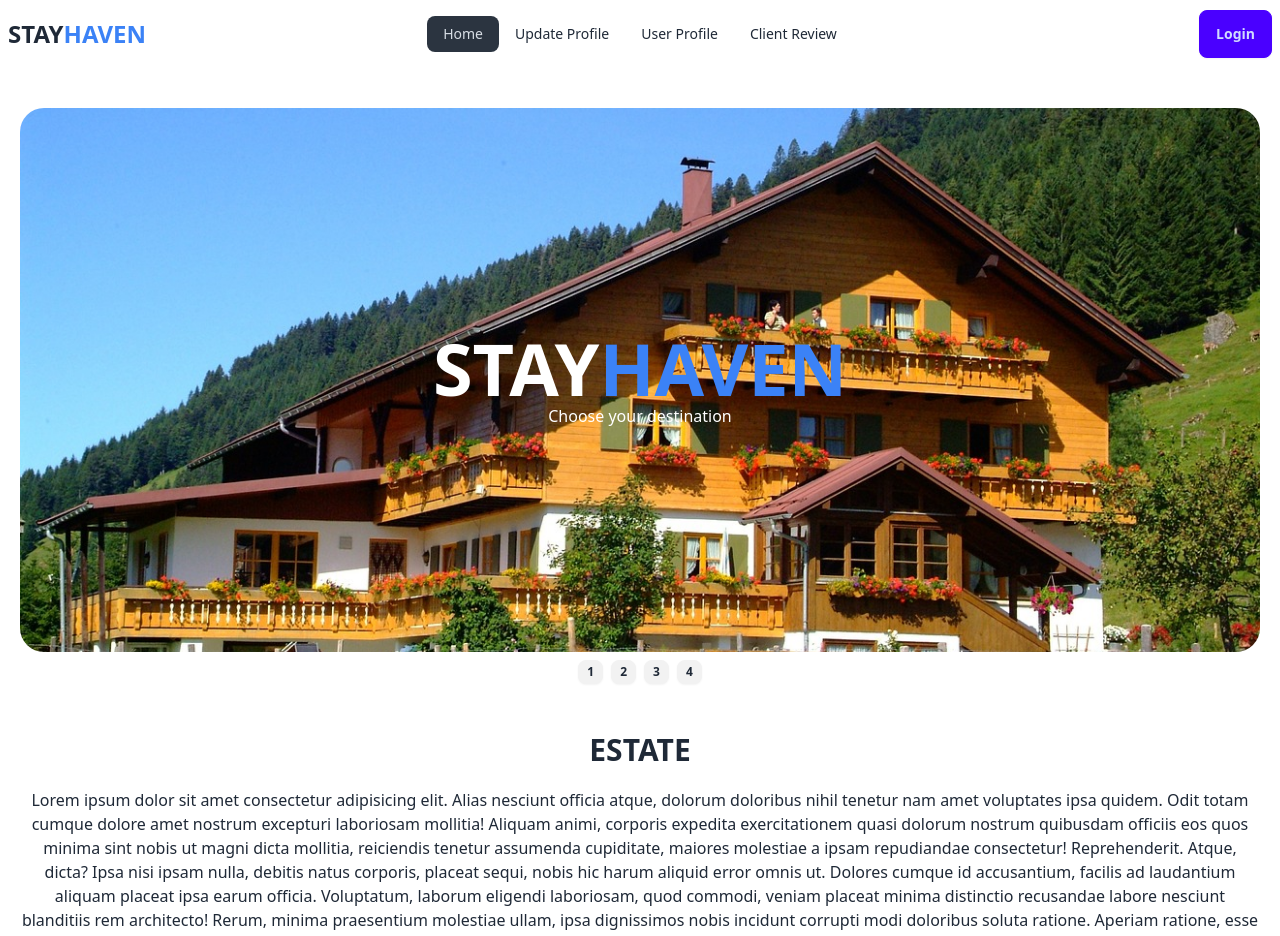
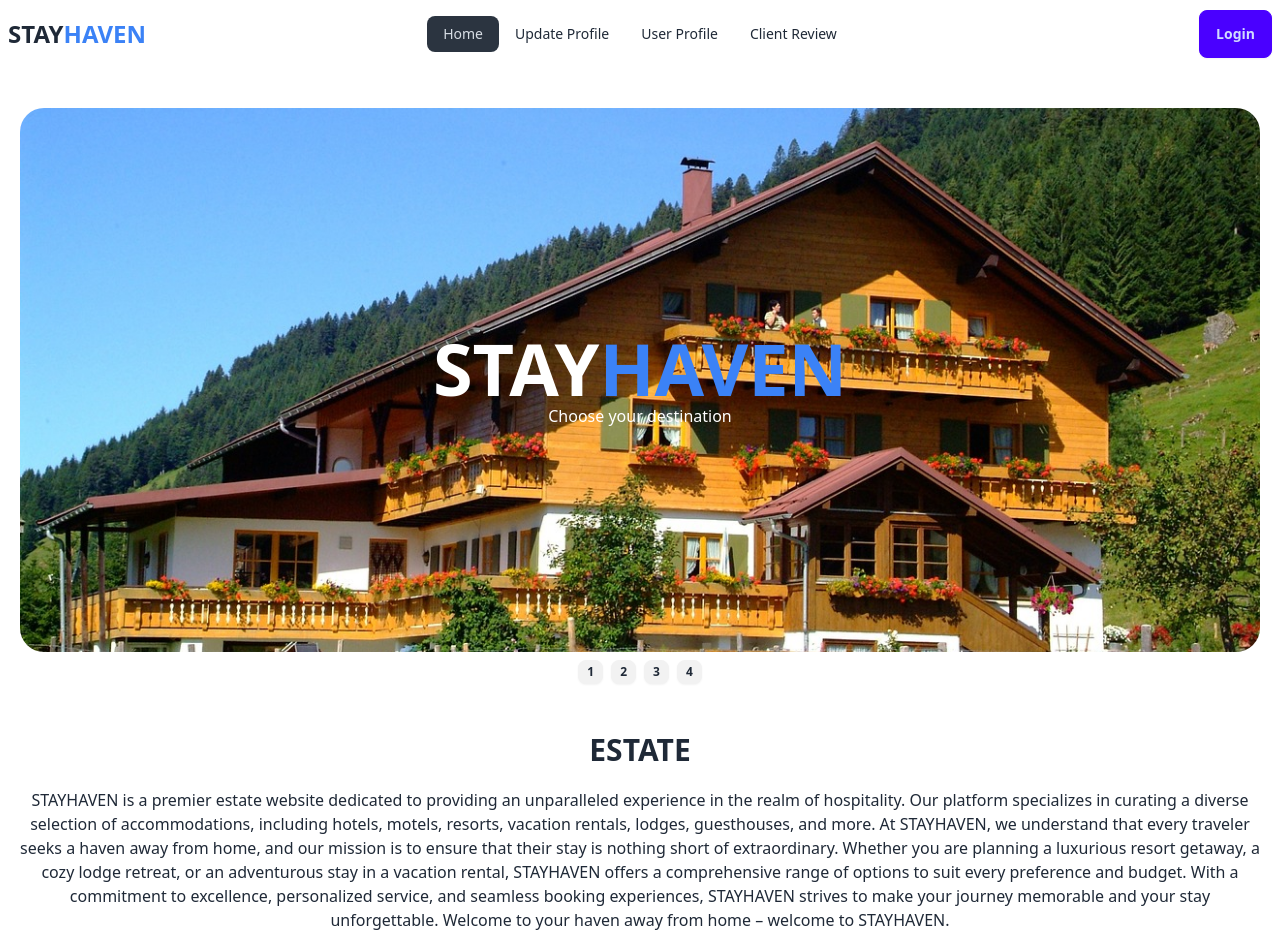
Before and after one commit to NiloyDas19/STAYHAVEN, a React (Vite) app: page / in a window 1280 px wide. Shown: the top 936 px of the page. Built offline with nearby package versions, Linux system fonts and the light colour scheme; no server answers.

Commit message:
edited description of home

```diff
--- a/src/components/Home/Home.jsx
+++ b/src/components/Home/Home.jsx
@@ -22,8 +22,8 @@ const Home = () => {
 
     useEffect(() => {
         fetch('data.json')
-        .then(res => res.json())
-        .then(data => setHotels(data));
+            .then(res => res.json())
+            .then(data => setHotels(data));
     }, []);
 
     return (
@@ -37,17 +37,17 @@ const Home = () => {
                             bannerHeading
                         }
                     </div>
-                    <div id="item2"  className="carousel-item w-full text-center py-32 md:py-56 flex flex-col bg-no-repeat bg-cover bg-center " style={{ backgroundImage: `url(${image2})` }}>
+                    <div id="item2" className="carousel-item w-full text-center py-32 md:py-56 flex flex-col bg-no-repeat bg-cover bg-center " style={{ backgroundImage: `url(${image2})` }}>
                         {
                             bannerHeading
                         }
                     </div>
-                    <div id="item3"  className="carousel-item w-full text-center py-32 md:py-56 flex flex-col bg-no-repeat bg-cover bg-center " style={{ backgroundImage: `url(${image3})` }}>
+                    <div id="item3" className="carousel-item w-full text-center py-32 md:py-56 flex flex-col bg-no-repeat bg-cover bg-center " style={{ backgroundImage: `url(${image3})` }}>
                         {
                             bannerHeading
                         }
                     </div>
-                    <div id="item4"  className="carousel-item w-full text-center py-32 md:py-56 flex flex-col bg-no-repeat bg-cover bg-center " style={{ backgroundImage: `url(${image4})` }}>
+                    <div id="item4" className="carousel-item w-full text-center py-32 md:py-56 flex flex-col bg-no-repeat bg-cover bg-center " style={{ backgroundImage: `url(${image4})` }}>
                         {
                             bannerHeading
                         }
@@ -65,18 +65,16 @@ const Home = () => {
             <div className="mx-auto px-5">
                 <div className="text-center space-y-5">
                     <h2 className="text-3xl font-bold">ESTATE</h2>
-                    <p>Lorem ipsum dolor sit amet consectetur adipisicing elit. Alias nesciunt officia atque, dolorum doloribus nihil tenetur nam amet voluptates ipsa quidem. Odit totam cumque dolore amet nostrum excepturi laboriosam mollitia!
-                    Aliquam animi, corporis expedita exercitationem quasi dolorum nostrum quibusdam officiis eos quos minima sint nobis ut magni dicta mollitia, reiciendis tenetur assumenda cupiditate, maiores molestiae a ipsam repudiandae consectetur! Reprehenderit.
-                    Atque, dicta? Ipsa nisi ipsam nulla, debitis natus corporis, placeat sequi, nobis hic harum aliquid error omnis ut. Dolores cumque id accusantium, facilis ad laudantium aliquam placeat ipsa earum officia.
-                    Voluptatum, laborum eligendi laboriosam, quod commodi, veniam placeat minima distinctio recusandae labore nesciunt blanditiis rem architecto! Rerum, minima praesentium molestiae ullam, ipsa dignissimos nobis incidunt corrupti modi doloribus soluta ratione.
-                    Aperiam ratione, esse saepe quaerat explicabo eius voluptates eos labore consequuntur sapiente. Deserunt, assumenda esse numquam, adipisci alias id saepe voluptates doloremque eum rem accusantium perspiciatis doloribus totam quam sunt!</p>
+                    <p>
+                        STAYHAVEN is a premier estate website dedicated to providing an unparalleled experience in the realm of hospitality. Our platform specializes in curating a diverse selection of accommodations, including hotels, motels, resorts, vacation rentals, lodges, guesthouses, and more. At STAYHAVEN, we understand that every traveler seeks a haven away from home, and our mission is to ensure that their stay is nothing short of extraordinary. Whether you are planning a luxurious resort getaway, a cozy lodge retreat, or an adventurous stay in a vacation rental, STAYHAVEN offers a comprehensive range of options to suit every preference and budget. With a commitment to excellence, personalized service, and seamless booking experiences, STAYHAVEN strives to make your journey memorable and your stay unforgettable. Welcome to your haven away from home – welcome to STAYHAVEN.
+                    </p>
                 </div>
             </div>
 
             {/* Estate section */}
             <div className="mx-auto px-5 grid lg:grid-cols-3 md:grid-cols-2 grid-cols-1 gap-5">
                 {
-                    hotels.map(hotel => <Hotel key={hotel.id} hotel = {hotel}></Hotel>)
+                    hotels.map(hotel => <Hotel key={hotel.id} hotel={hotel}></Hotel>)
                 }
             </div>
         </div>
```
